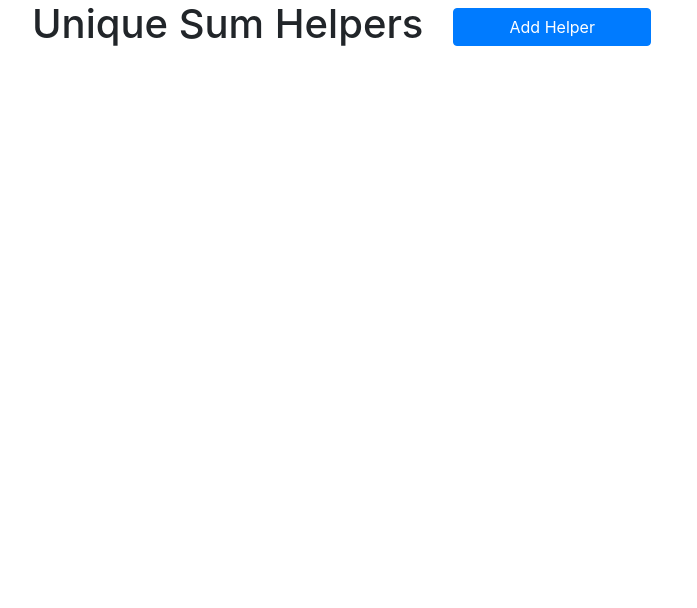
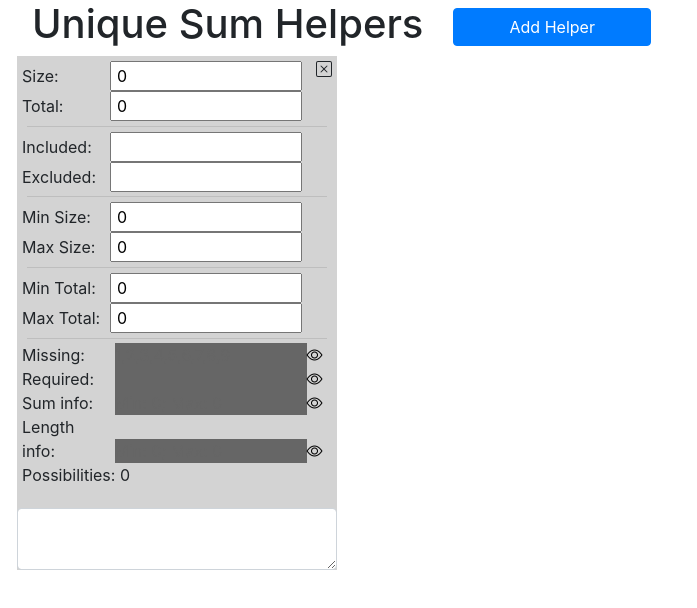
Before and after one commit to smkiewel/unique-sum-helpers-2, a Vue app: page / in a window 1280 px wide. Shown: the top 608 px of the page, without its empty margins (0-697 px from the left). Built offline with nearby package versions, Linux system fonts and the light colour scheme.

Commit message:
Add remaining fields

```diff
--- a/src/App.vue
+++ b/src/App.vue
@@ -45,7 +45,7 @@
     },
     data: function() {
       return {
-        helpers: [],
+        helpers: [{id:'helper-0'}],
         count: 0
       }
     }
--- a/src/components/SumHelper.vue
+++ b/src/components/SumHelper.vue
@@ -72,6 +72,23 @@
                v-bind:disabled="totalDisabled" />
       </div>
       <hr/>
+      <div>
+        <span class="hidden-field-label">Missing:</span> <span v-bind:class="{hidden: hideMissingField}" class="hidden-field">{{missing}}</span>
+        <i v-on:click="toggleMissing" class="bi" v-bind:class="missingEye"></i>
+      </div>
+      <div>
+        <span class="hidden-field-label">Required:</span> <span v-bind:class="{hidden: hideRequiredField}" class="hidden-field">{{required}}</span>
+        <i v-on:click="toggleRequired" class="bi" v-bind:class="requiredEye"></i>
+      </div>
+      <div>
+        <span class="hidden-field-label">Sum info:</span> <span v-bind:class="{hidden: hideSumField}" class="hidden-field">Min: {{minMaxSum.min}}; Max: {{minMaxSum.max}}</span>
+        <i v-on:click="toggleSumInfo" class="bi" v-bind:class="sumEye"></i>
+      </div>
+      <div>
+        <span class="hidden-field-label">Length info:</span> <span v-bind:class="{hidden: hideLengthField}" class="hidden-field">Min: {{minMaxLength.min}}; Max: {{minMaxLength.max}}</span>
+        <i v-on:click="toggleLength" class="bi" v-bind:class="lengthEye"></i>
+      </div>
+      <div>Possibilities: {{possibilities}}</div>
     </div>
     <table class="table table-striped">
       <tbody>
@@ -108,6 +125,109 @@
         maxTotal: 0,
         combos: [],
         activeCombos: []
+      }
+    },
+    computed: {
+      possibilities: function() { return this.activeCombos.length },
+      required: function() {
+        if ( this.activeCombos.length == 0 ){
+          return ''
+        }
+        let r = []
+        var longest = this.activeCombos.reduce(
+            function (a, b) {
+                return a.length > b.length ? a : b;
+            }
+        );
+        for (let x=0; x < longest.length; x++){
+          let notFound = false
+          for (let y=0; y < this.activeCombos.length; y++){
+            if ( this.activeCombos[y].indexOf(longest[x]) < 0 ){
+              notFound = true
+              break
+            }
+          }
+          if (!notFound) {
+            r.push(longest[x])
+          }
+        }
+        return r.join(',')
+      },
+      missing: function() {
+        if (this.activeCombos.length == 0){
+          return [1,2,3,4,5,6,7,8,9].join(',')
+        }
+        let m = []
+        for (let x=1;x < 10; x++){
+          const found = this.activeCombos.some(combo => String(combo).includes(x));
+          if ( !found ){
+            m.push(x)
+          }
+        }
+        return m.join(',')
+      },
+      minMaxLength: function() {
+        if (this.activeCombos.length == 0){
+          return {"min":0,"max":0}
+        }
+        let min, max;
+        min = max = this.activeCombos[0].length
+        for (var x=1; x < this.activeCombos.length; x++){
+          if ( this.activeCombos[x].length < min ){
+            min = this.activeCombos[x].length
+          }
+          if ( this.activeCombos[x].length > max ){
+            max = this.activeCombos[x].length
+          }
+        }
+        return {"min": min, "max": max}
+      },
+      minMaxSum: function() {
+        if (this.activeCombos.length == 0){
+          return {"min":0,"max":0}
+        }
+        let min, max;
+        min = max = helperUtils.sumOfDigits(this.activeCombos[0])
+        for (var x=1; x < this.activeCombos.length; x++){
+          let sum = helperUtils.sumOfDigits(this.activeCombos[x])
+          if ( sum < min ){
+            min = sum
+          }
+          if ( sum > max ){
+            max = sum
+          }
+        }
+        return {"min": min, "max": max}
+      },
+      sizeDisabled: function(){
+        return this.size != '' && helperUtils.cleanZeroes(this.size) != '0'
+      },
+      totalDisabled: function(){
+        return this.total != '' && helperUtils.cleanZeroes(this.total )!= '0'
+      },
+      missingEye: function(){
+        return {
+          "bi-eye": this.hideMissingField,
+          "bi-eye-slash": !this.hideMissingField
+        }
+      },
+      requiredEye: function(){
+        return {
+          "bi-eye": this.hideRequiredField,
+          "bi-eye-slash": !this.hideRequiredField
+        }
+      },
+      lengthEye: function(){
+        return {
+          "bi-eye": this.hideLengthField,
+          "bi-eye-slash": !this.hideLengthField
+        }
+      },
+      sumEye: function(){
+        return {
+          "bi-eye": this.hideSumField,
+          "bi-eye-slash": !this.hideSumField
+        }
       }
     },
     methods: {
@@ -148,13 +268,61 @@
           this.activeCombos.push(combo)
         }
       },
-    },
-    computed: {
-      sizeDisabled: function(){
-        return this.size != '' && helperUtils.cleanZeroes(this.size) != '0'
+      showSize: function(){
+        if (this.size != 0){
+          return {display: 'block'}
+        } else {
+          return { display: 'none'}
+        }
       },
-      totalDisabled: function(){
-        return this.total != '' && helperUtils.cleanZeroes(this.total )!= '0'
+      showTotal: function(){
+        if (this.total != 0){
+          return {display: 'block'}
+        } else {
+          return { display: 'none'}
+        }
+      },
+      showIncluded: function(){
+        if (this.included.length == 0)
+          return {display: 'none'}
+        return {display: 'block'}
+      },
+      showExcluded: function() {
+        if (this.excluded.length == 0)
+          return {display: 'none'}
+        return {display: 'block'}
+      },
+      showMissing: function() {
+        if (this.missing.length == 0)
+          return {display: 'none'}
+        return {display: 'block'}
+      },
+      showRequired: function() {
+        if (this.required.length == 0)
+          return {display: 'none'}
+        return {display: 'block'}
+      },
+      toggleMissing: function(){
+        this.hideMissingField = !this.hideMissingField
+      },
+      toggleRequired: function(){
+        this.hideRequiredField = !this.hideRequiredField
+      },
+      showLength: function() {
+        if (this.size == 0)
+          return {display: 'block'}
+        return {display: 'none'}
+      },
+      toggleLength: function(){
+        this.hideLengthField = !this.hideLengthField
+      },
+      showSumInfo: function() {
+        if (this.total == 0)
+          return {display: 'block'}
+        return {display: 'none'}
+      },
+      toggleSumInfo: function(){
+        this.hideSumField = !this.hideSumField
       }
     },
     components: {
```
